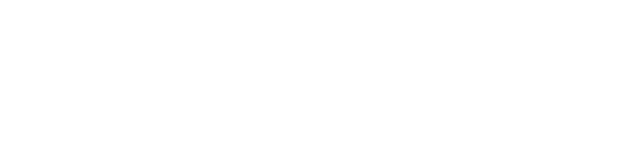
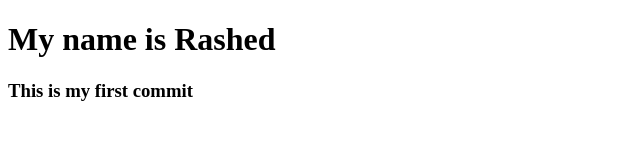
Before and after one commit to Rashedul-4-Islam/my-first-repo, a plain HTML site: page index.html in a window 1280 px wide. Shown: the whole page, without its empty margins (0-640 px from the left). Drawn offline with Linux system fonts and the light colour scheme.

Commit message:
first-commit

```diff
--- a/index.html
+++ b/index.html
@@ -7,6 +7,8 @@
     <title>My First Repo</title>
 </head>
 <body>
+    <h1>My name is Rashed</h1>
+    <h3>This is my first commit</h3>
 
 </body>
 </html>
```
